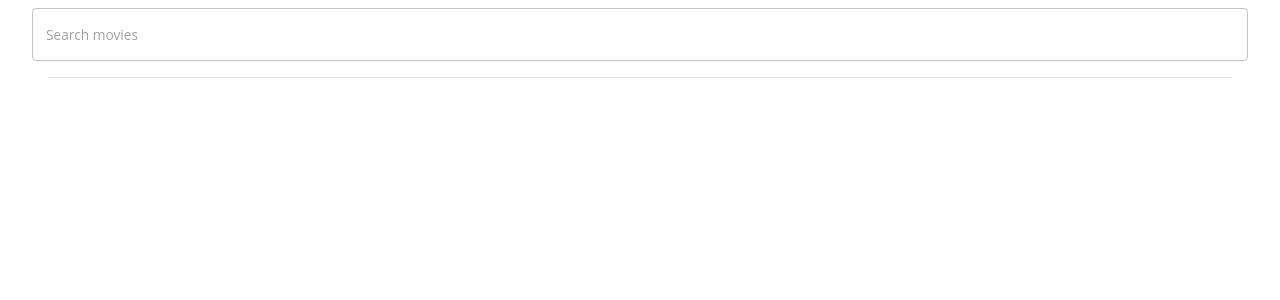
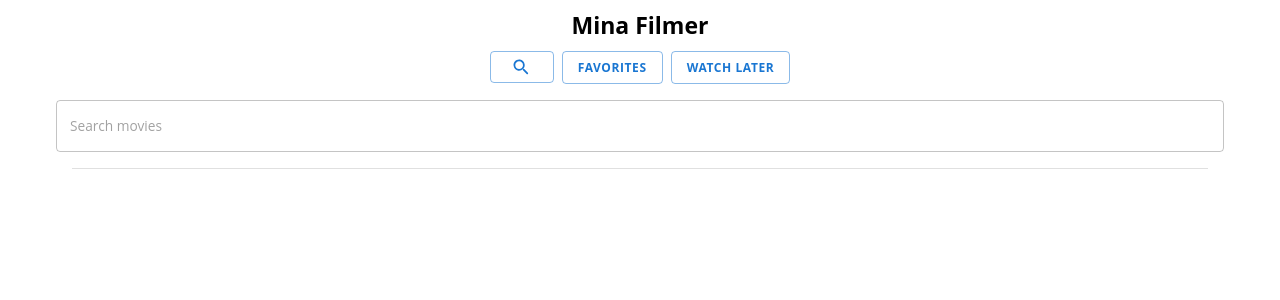
Before and after one commit to sujanthakare/mina-filmer, a React (Create React App) app: page / in a window 1280 px wide. Shown: the top 300 px of the page. Built offline with nearby package versions, Linux system fonts and the light colour scheme; no server answers.

Commit message:
Added header

```diff
--- a/src/App.tsx
+++ b/src/App.tsx
@@ -1,19 +1,24 @@
-import React from 'react';
 import { Route, BrowserRouter as Router, Routes } from 'react-router-dom';
+
+import { Container } from '@mui/material';
 
 import Favorites from './pages/favorites';
 import Home from './pages/home';
 import WatchLater from './pages/watch-later';
+import Header from './ui/header';
 
 function App() {
   return (
+    <Container maxWidth="xl">
       <Router>
+        <Header />
         <Routes>
           <Route path="/watch-later" element={<WatchLater />} />
           <Route path="/favorites" element={<Favorites />} />
           <Route path="/" element={<Home />} />
         </Routes>
       </Router>
+    </Container>
   );
 }
 
--- /dev/null
+++ b/src/ui/header/index.tsx
@@ -0,0 +1,39 @@
+import { Link } from 'react-router-dom';
+
+import SearchIcon from '@mui/icons-material/SearchRounded';
+import { Button, Grid, Typography } from '@mui/material';
+
+const Header = () => {
+  return (
+    <Grid
+      container
+      spacing={1}
+      justifyContent="center"
+      alignItems="center"
+      sx={{ mb: 2 }}
+    >
+      <Grid item xs={18}>
+        <Typography fontWeight="bold" fontSize={23} textAlign="center">
+          Mina Filmer
+        </Typography>
+      </Grid>
+      <Grid item>
+        <Button component={Link} to="/" variant="outlined">
+          <SearchIcon />
+        </Button>
+      </Grid>
+      <Grid item>
+        <Button component={Link} to="/favorites" variant="outlined">
+          Favorites
+        </Button>
+      </Grid>
+      <Grid item>
+        <Button component={Link} to="/watch-later" variant="outlined">
+          Watch Later
+        </Button>
+      </Grid>
+    </Grid>
+  );
+};
+
+export default Header;
```
Lines whose indentation alone changed are shown as unchanged.
